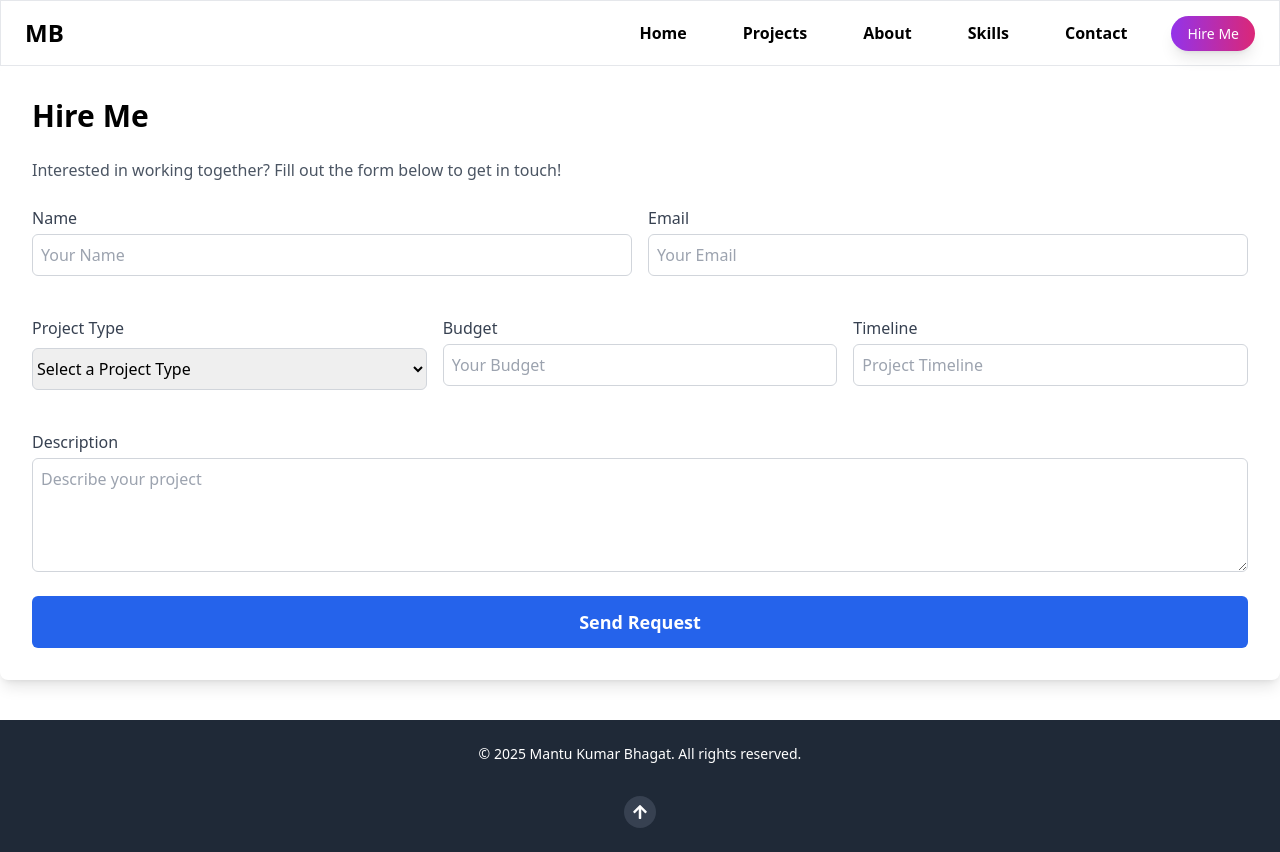
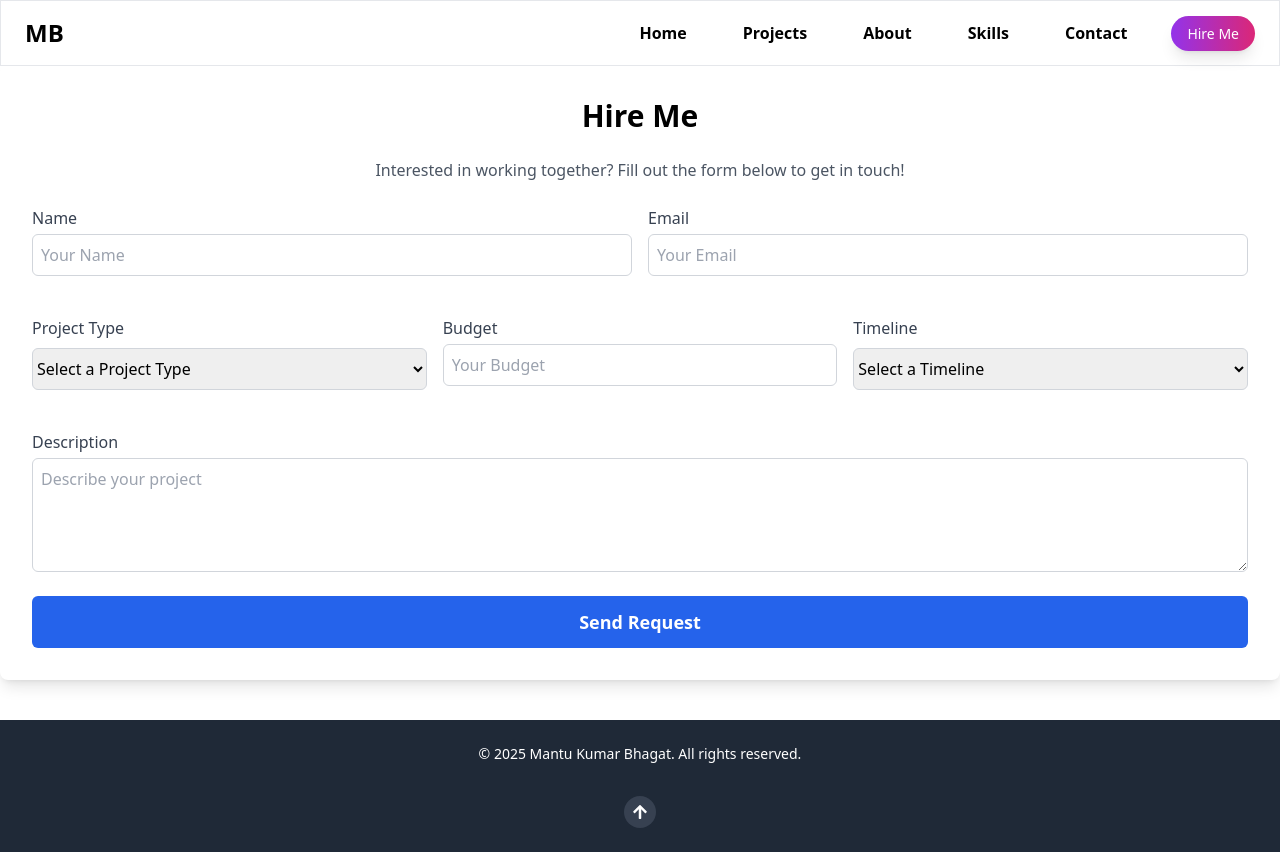
Before and after one commit to MantuBhagat/OWN-PORTFOLIO, a React (Vite) app in the folder client/: page /hireme in a window 1280 px wide. Built offline with nearby package versions, Linux system fonts and the light colour scheme.

Commit message:
hire page edited

```diff
--- a/client/src/components/Navbar.jsx
+++ b/client/src/components/Navbar.jsx
@@ -125,7 +125,7 @@ const Navbar = () => {
               onClick={() => setIsOpen(!isOpen)}
               whileHover={{ scale: 1.1 }}
               whileTap={{ scale: 0.9 }}
-              className="p-2 rounded-full text-black hover:bg-gray-200 dark:hover:bg-gray-50 transition-colors"
+              className="p-2 rounded-full  transition-colors"
               aria-label="Toggle menu"
             >
               {isOpen ? <FaTimes /> : <FaBars />}
@@ -142,7 +142,7 @@ const Navbar = () => {
             animate={{ opacity: 1, height: "auto" }}
             exit={{ opacity: 0, height: 0 }}
             transition={{ duration: 0.3 }}
-            className="md:hidden  bg-white overflow-hidden"
+            className="md:hidden   overflow-hidden"
           >
             <div className="container mx-auto px-6 pb-4">
               <ul className="flex flex-col space-y-4 py-4">
@@ -158,7 +158,7 @@ const Navbar = () => {
                       className={`block px-4 py-3 text-sm font-medium rounded-lg transition-colors ${
                         location.pathname === link.path
                           ? "dark:bg-gray-800 bg-gray-100 dark:text-purple-400 text-purple-600"
-                          : " text-gray-700 hover:text-white hover:dark:bg-gray-800 hover:bg-gray-100"
+                          : " text-gray-700 hover:text-white hover:dark:bg-gray-100 hover:bg-gray-800"
                       }`}
                     >
                       {link.name}
--- a/client/src/pages/Hireme.jsx
+++ b/client/src/pages/Hireme.jsx
@@ -19,7 +19,7 @@ const Hireme = () => {
   const handleSubmit = async (e) => {
     e.preventDefault();
     try {
-      await axios.post(`http://localhost:5000/api/hireme`, form);
+      await axios.post(`/api/hireme`, form);
       alert("Message sent successfully!");
       setForm({
         name: "",
@@ -38,13 +38,13 @@ const Hireme = () => {
   return (
     <motion.form
       onSubmit={handleSubmit}
-      className="mx-auto bg-white p-8 rounded-lg shadow-lg space-y-6"
+      className="mx-auto bg-white w-full  p-8 rounded-lg shadow-lg space-y-6"
       initial={{ opacity: 0 }}
       animate={{ opacity: 1 }}
       transition={{ delay: 0.2, duration: 0.6 }}
     >
-      <h2 className="text-3xl font-bold mb-2">Hire Me</h2>
-      <p className="text-gray-600">
+      <h2 className="text-3xl font-bold text-center mb-2">Hire Me</h2>
+      <p className="text-gray-600 text-center mb-6">
         Interested in working together? Fill out the form below to get in touch!
       </p>
       <div className="grid grid-cols-1 md:grid-cols-2 gap-4">
@@ -84,7 +84,7 @@ const Hireme = () => {
             onChange={handleChange}
             required
           >
-            <option value="" className="font-semibold text-blue-500">
+            <option value="" className="font-semibold text-white bg-blue-500">
               Select a Project Type
             </option>
             <option value="Web Development">Web development</option>
@@ -108,15 +108,20 @@ const Hireme = () => {
         </label>
         <label className="block mb-4">
           <span className="text-gray-700">Timeline</span>
-          <input
-            type="text"
-            className="mt-1 block w-full p-2 border border-gray-300 rounded-md focus:outline-none focus:ring-2 focus:ring-blue-500"
-            placeholder="Project Timeline"
-            required
-            name="timeline"
+          <select
+            className="w-full border border-gray-300 py-2 mt-2 rounded-md focus:outline-none focus:ring-2 focus:ring-blue-400"
             value={form.timeline}
             onChange={handleChange}
-          />
+            required
+          >
+            <option value="" className="font-semibold text-white bg-blue-500">
+              Select a Timeline
+            </option>
+            <option value="1-2 Weeks">1-2 Weeks</option>
+            <option value="1 Month">1 Month</option>
+            <option value="2-3 Months">2-3 Months</option>
+            <option value="More than 3 Months">More than 3 Months</option>
+          </select>
         </label>
       </div>
 
```
